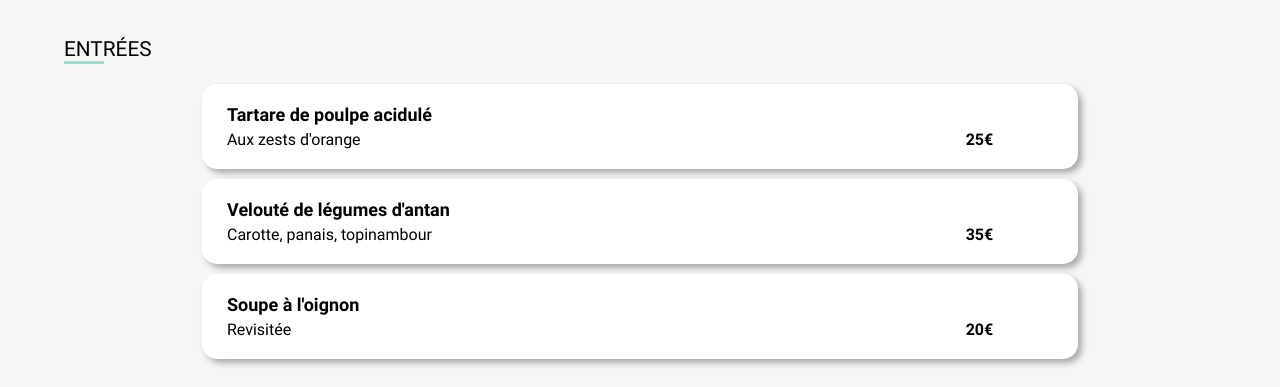
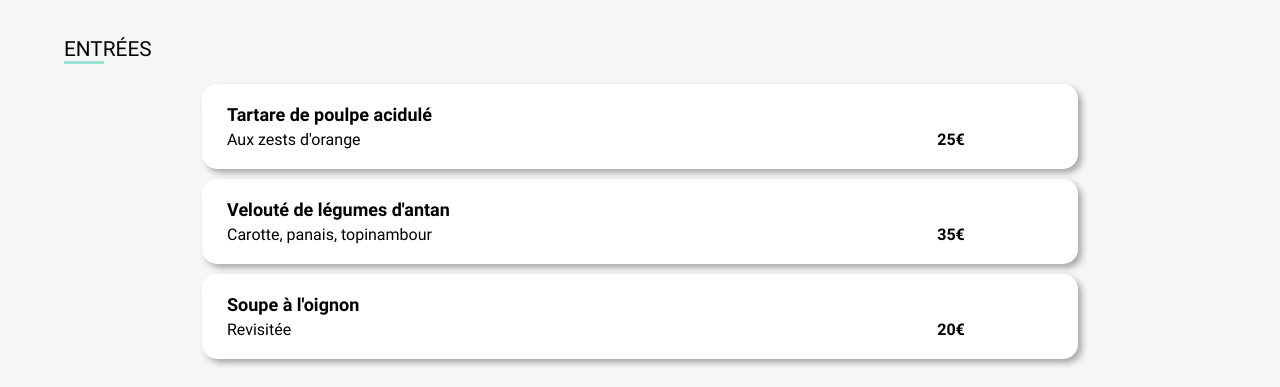
Before and after one commit to jonathan881/JonathanRibiere_3_19052021, a website: page pages/a_la_française.html in a window 1280 px wide. Shown: the part 413-800 px from the top of the page. Drawn offline with Linux system fonts and the light colour scheme; a web font is replaced by a local one.

Commit message:
correction du hover sur bulle menue dans la section plat

```diff
--- a/scss/_page-menu.scss
+++ b/scss/_page-menu.scss
@@ -92,10 +92,12 @@ body {
     margin-left: 15%;
   }
   .bulle-menu_prix, .bulle-menu_prix{
-    right: 3px;
+    width: 25%;
+    right: 10px;
   }
   .bulle-menu_cross, .bulle-menu1_cross {
     width: 50px;
+    height: 55px;
   }
   .btn-commander_bulle {
     margin-top: 70px;
```
Also changed, not shown: styles/style.css, 1 other file.
